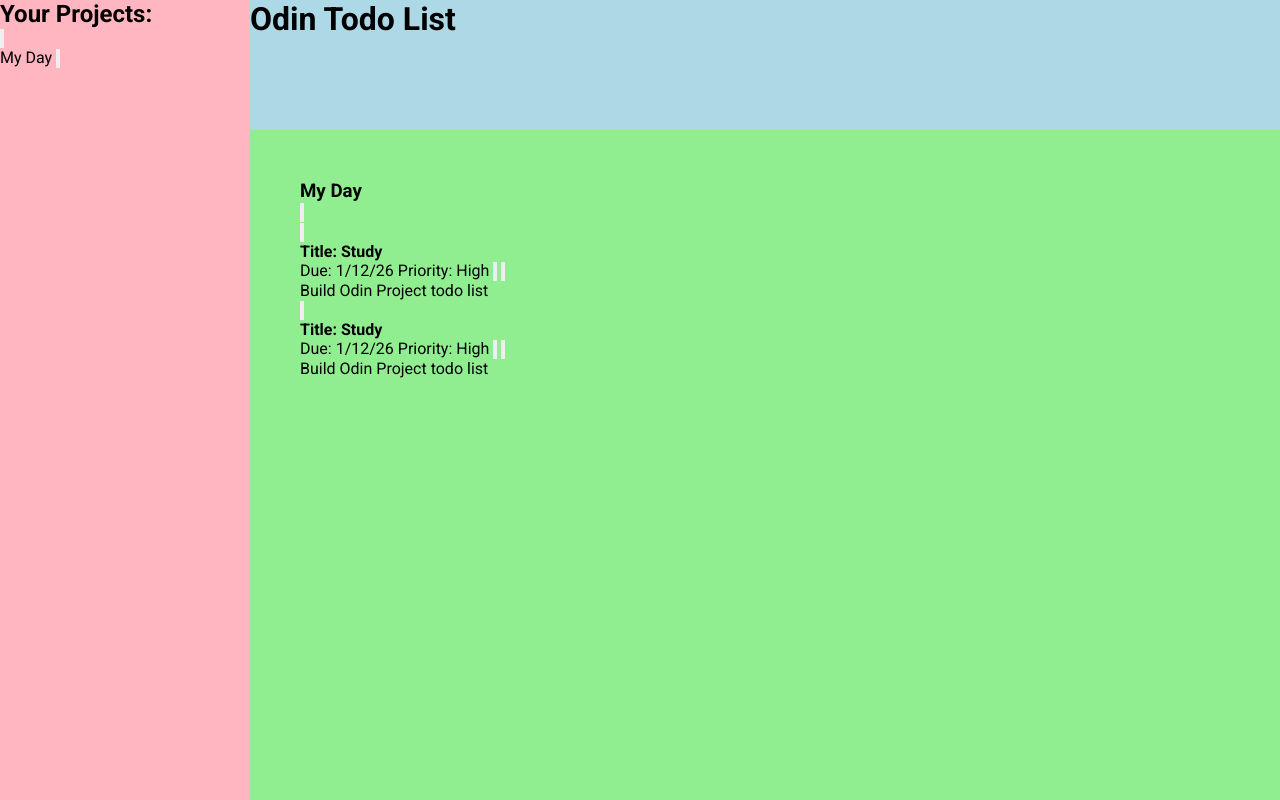
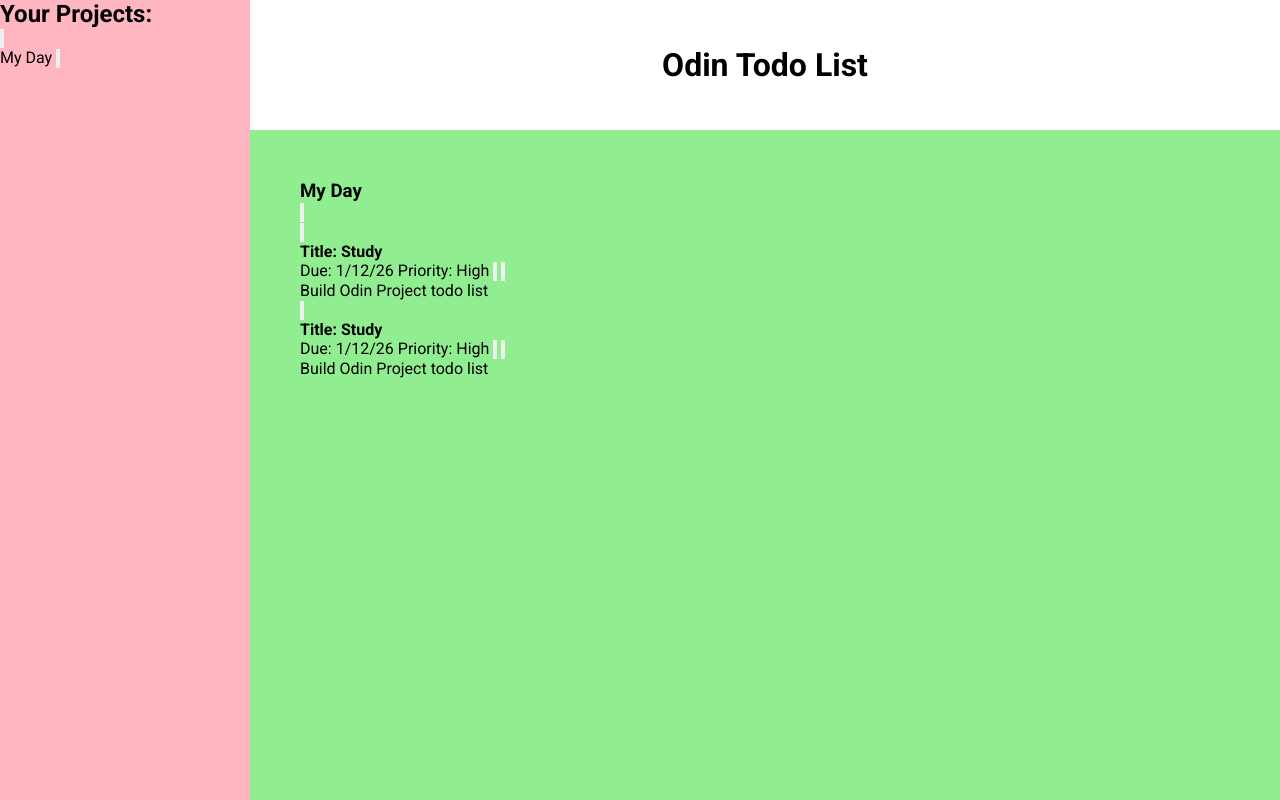
Before and after one commit to veiledjune/odin-todo-list, a website built with webpack: page src/index.html in a window 1280 px wide. Built offline with nearby package versions, Linux system fonts and the light colour scheme.

Commit message:
feat: Header layout

```diff
--- a/src/styles.css
+++ b/src/styles.css
@@ -27,6 +27,8 @@ ul {
   list-style: none;
 }
 
+/*Page layout*/
+
 body {
   display: grid;
   grid-template: 130px calc(100vh - 130px) / 250px 1fr;
@@ -42,7 +44,6 @@ body {
 }
 
 .header {
-  background-color: lightblue;
   grid-column-start: 2;
 }
 
@@ -52,3 +53,11 @@ body {
   background-color: lightgreen;
   padding: 50px;
 }
+
+/*Header*/
+
+.header {
+  display: flex;
+  align-items: center;
+  justify-content: center;
+}
```
